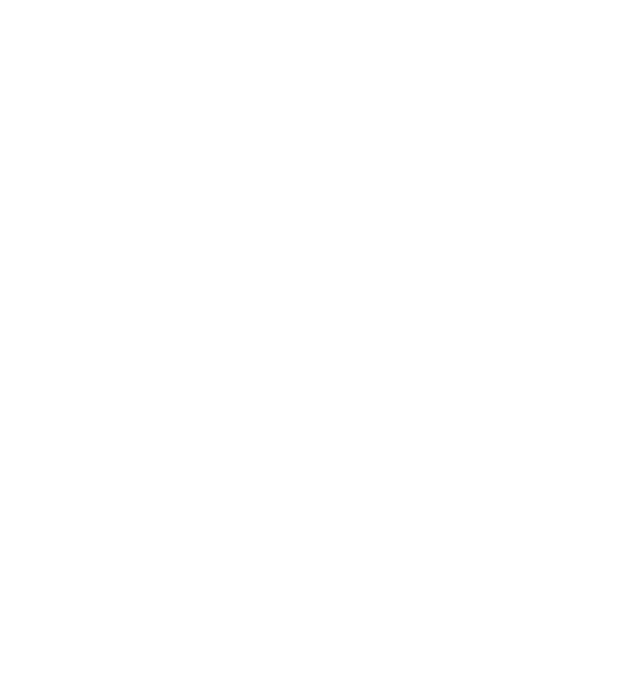
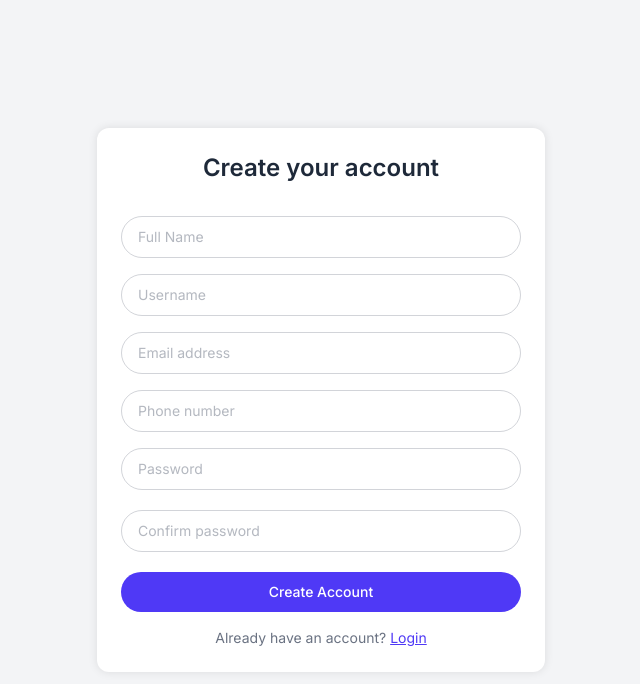
Before and after one commit to sumit-thakur-08/Library-, a React (Vite) app in the folder client/: page /register in a window 1280 px wide. Before the commit this address had no page. Shown: the top 684 px of the page, without its empty margins (319-959 px from the left). Built offline with nearby package versions, Linux system fonts and the light colour scheme.

Commit message:
Design auth page

```diff
--- a/client/src/App.jsx
+++ b/client/src/App.jsx
@@ -8,6 +8,7 @@
 import Home from "./pages/Home";
 import Login from "./pages/Login";
 import Faculty from "./pages/Faculty";
+import Register from "./pages/Register";
 // import Dashboard from "./pages/Dashboard"; // demo
 
 export default function App() {
@@ -17,6 +18,7 @@
         {/* 🔐 AUTH ROUTES */}
         <Route element={<AuthLayout />}>
           <Route path="/login" element={<Login />} />
+          <Route path="/register" element={<Register />} />
         </Route>
 
         {/* 👤 USER DASHBOARD (future protected) */}
--- a/client/src/pages/Login.jsx
+++ b/client/src/pages/Login.jsx
@@ -1,11 +1,100 @@
-import Layout from "../layout/Layout";
+import { useNavigate, Link } from "react-router-dom";
+import { useState } from "react";
 
 export default function Login() {
+  const navigate = useNavigate();
+
+  const [formData, setFormData] = useState({
+    email: "",
+    password: "",
+  });
+
+  const handleChange = (e) => {
+    setFormData({ ...formData, [e.target.name]: e.target.value });
+  };
+
+  const handleSubmit = (e) => {
+    e.preventDefault();
+
+    // 🔐 DEMO LOGIN (future: API call)
+    console.log(formData);
+
+    // redirect to demo dashboard
+    navigate("/dashboard");
+  };
+
   return (
-    <Layout>
-      <div className="flex items-center justify-center h-screen">
-        <h1 className="text-3xl font-bold">Login Page</h1>
-      </div>
-    </Layout>
+    <div className="bg-white text-gray-500 max-w-96 w-full mx-4 p-4 md:p-6 text-sm rounded-xl shadow-[0px_0px_10px_0px] shadow-black/10">
+      <h2 className="text-2xl font-semibold mb-6 text-center text-gray-800">
+        Welcome back
+      </h2>
+
+      <form onSubmit={handleSubmit}>
+        <input
+          name="email"
+          type="email"
+          required
+          placeholder="Enter your email"
+          value={formData.email}
+          onChange={handleChange}
+          className="w-full bg-transparent border my-3 border-gray-500/30 outline-none rounded-full py-2.5 px-4"
+        />
+
+        <input
+          name="password"
+          type="password"
+          required
+          placeholder="Enter your password"
+          value={formData.password}
+          onChange={handleChange}
+          className="w-full bg-transparent border mt-1 border-gray-500/30 outline-none rounded-full py-2.5 px-4"
+        />
+
+        <div className="text-right py-4">
+          <Link to="/forgot-password" className="text-blue-600 underline">
+            Forgot Password?
+          </Link>
+        </div>
+
+        <button
+          type="submit"
+          className="w-full mb-3 bg-indigo-500 py-2.5 rounded-full text-white hover:opacity-90 transition"
+        >
+          Log in
+        </button>
+      </form>
+
+      <p className="text-center mt-4">
+        Don’t have an account?{" "}
+        <Link to="/register" className="text-blue-500 underline">
+          Signup
+        </Link>
+      </p>
+
+      {/* SOCIAL LOGIN (UI ONLY) */}
+      <button
+        type="button"
+        className="w-full flex items-center gap-2 justify-center mt-5 bg-black py-2.5 rounded-full text-white"
+      >
+        <img
+          className="h-4 w-4"
+          src="https://raw.githubusercontent.com/prebuiltui/prebuiltui/main/assets/login/appleLogo.png"
+          alt="Apple"
+        />
+        Log in with Apple
+      </button>
+
+      <button
+        type="button"
+        className="w-full flex items-center gap-2 justify-center my-3 bg-white border border-gray-500/30 py-2.5 rounded-full text-gray-800"
+      >
+        <img
+          className="h-4 w-4"
+          src="https://raw.githubusercontent.com/prebuiltui/prebuiltui/main/assets/login/googleFavicon.png"
+          alt="Google"
+        />
+        Log in with Google
+      </button>
+    </div>
   );
 }
--- /dev/null
+++ b/client/src/pages/Register.jsx
@@ -0,0 +1,125 @@
+import { Link, useNavigate } from "react-router-dom";
+import { useState } from "react";
+
+export default function Register() {
+  const navigate = useNavigate();
+
+  const [formData, setFormData] = useState({
+    name: "",
+    username: "",
+    email: "",
+    phone: "",
+    password: "",
+    confirmPassword: "",
+  });
+
+  const handleChange = (e) => {
+    setFormData({ ...formData, [e.target.name]: e.target.value });
+  };
+
+  const handleSubmit = (e) => {
+    e.preventDefault();
+
+    if (formData.password !== formData.confirmPassword) {
+      alert("Passwords do not match");
+      return;
+    }
+
+    console.log("Register Data 👉", formData);
+
+    // 🔐 FUTURE: API call here
+    // axios.post("/api/auth/register", formData)
+
+    navigate("/login"); // demo redirect
+  };
+
+  return (
+    <div className="bg-white text-gray-500 max-w-md w-full mx-4 md:p-6 p-4 text-sm rounded-xl shadow-[0px_0px_10px_0px] shadow-black/10">
+      <h2 className="text-2xl font-semibold mb-6 text-center text-gray-800">
+        Create your account
+      </h2>
+
+      <form onSubmit={handleSubmit}>
+        {/* NAME */}
+        <input
+          name="name"
+          value={formData.name}
+          onChange={handleChange}
+          className="w-full bg-transparent border my-2 border-gray-500/30 outline-none rounded-full py-2.5 px-4"
+          type="text"
+          placeholder="Full Name"
+          required
+        />
+
+        {/* USERNAME */}
+        <input
+          name="username"
+          value={formData.username}
+          onChange={handleChange}
+          className="w-full bg-transparent border my-2 border-gray-500/30 outline-none rounded-full py-2.5 px-4"
+          type="text"
+          placeholder="Username"
+          required
+        />
+
+        {/* EMAIL */}
+        <input
+          name="email"
+          value={formData.email}
+          onChange={handleChange}
+          className="w-full bg-transparent border my-2 border-gray-500/30 outline-none rounded-full py-2.5 px-4"
+          type="email"
+          placeholder="Email address"
+          required
+        />
+
+        {/* PHONE */}
+        <input
+          name="phone"
+          value={formData.phone}
+          onChange={handleChange}
+          className="w-full bg-transparent border my-2 border-gray-500/30 outline-none rounded-full py-2.5 px-4"
+          type="tel"
+          placeholder="Phone number"
+          required
+        />
+
+        {/* PASSWORD */}
+        <input
+          name="password"
+          value={formData.password}
+          onChange={handleChange}
+          className="w-full bg-transparent border my-2 border-gray-500/30 outline-none rounded-full py-2.5 px-4"
+          type="password"
+          placeholder="Password"
+          required
+        />
+
+        {/* CONFIRM PASSWORD */}
+        <input
+          name="confirmPassword"
+          value={formData.confirmPassword}
+          onChange={handleChange}
+          className="w-full bg-transparent border my-3 border-gray-500/30 outline-none rounded-full py-2.5 px-4"
+          type="password"
+          placeholder="Confirm password"
+          required
+        />
+
+        <button
+          type="submit"
+          className="w-full mt-2 bg-indigo-600 py-2.5 rounded-full text-white font-medium hover:opacity-90"
+        >
+          Create Account
+        </button>
+      </form>
+
+      <p className="text-center mt-4">
+        Already have an account?{" "}
+        <Link to="/login" className="text-indigo-600 underline">
+          Login
+        </Link>
+      </p>
+    </div>
+  );
+}
```
Also changed, not shown: client/src/components/navbar.jsx (+35 -30 lines).
